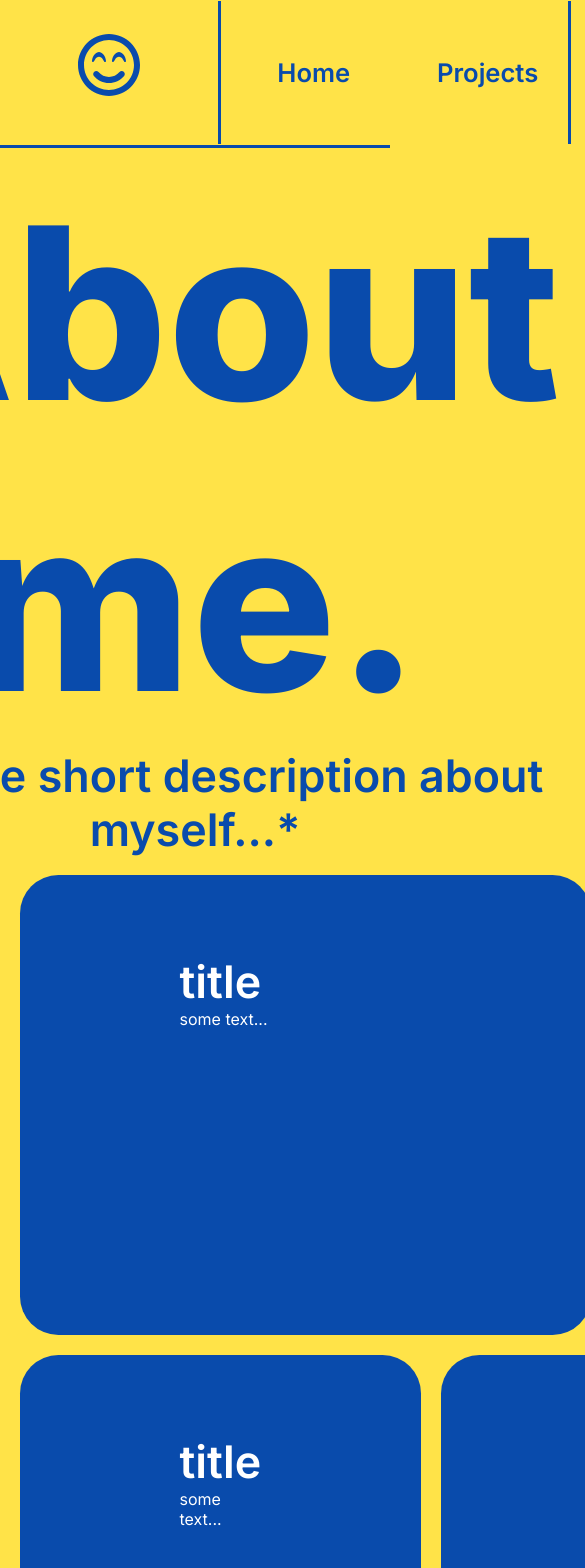
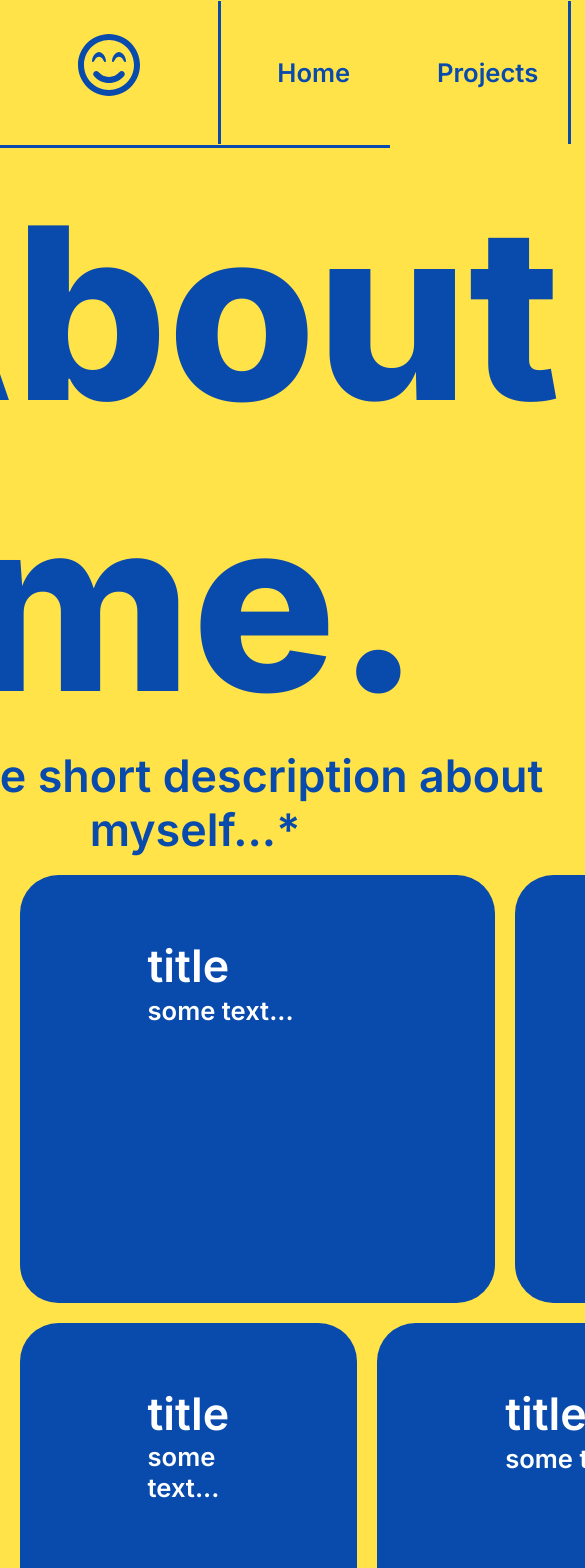
Before and after one commit to idamakela/assign-5, a Next.js app: page /about in a window 390 px wide. Shown: the top 1568 px of the page, 585 px wide, since content can reach past the window. Built offline with nearby package versions, Linux system fonts and the light colour scheme.

Commit message:
shell done for about page, not responsive tho

```diff
--- a/styles/about.scss
+++ b/styles/about.scss
@@ -35,7 +35,7 @@ body {
 
     div {
         @include flex-column;
-        padding: 5em 10em;
+        padding: 4em 8em;
         background-color: $font-color;
         border-radius: 2.4rem;
         color: $base-color;
@@ -43,7 +43,11 @@ body {
 
         h3 {
             @include title-font;
+            margin-bottom: 1%;
+        }
 
+        p {
+            @include body-font;
         }
     }
 
```
